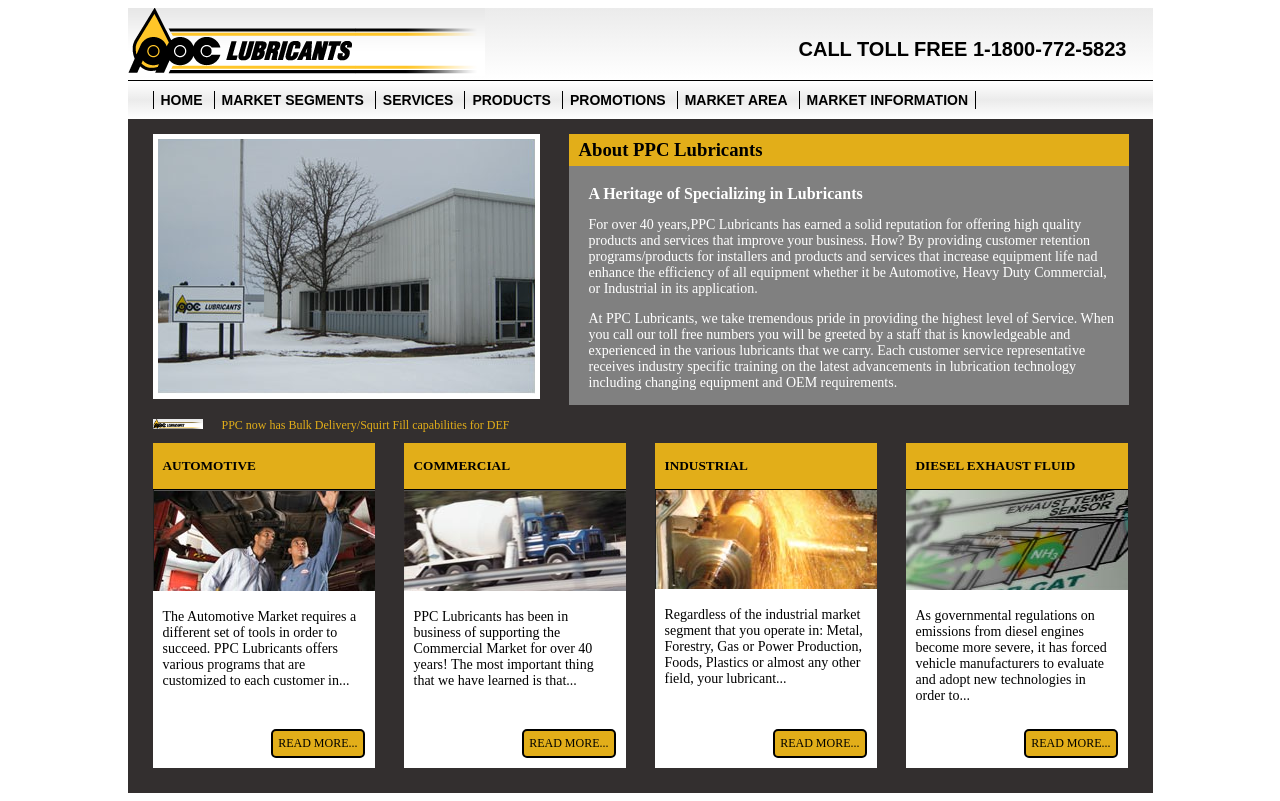
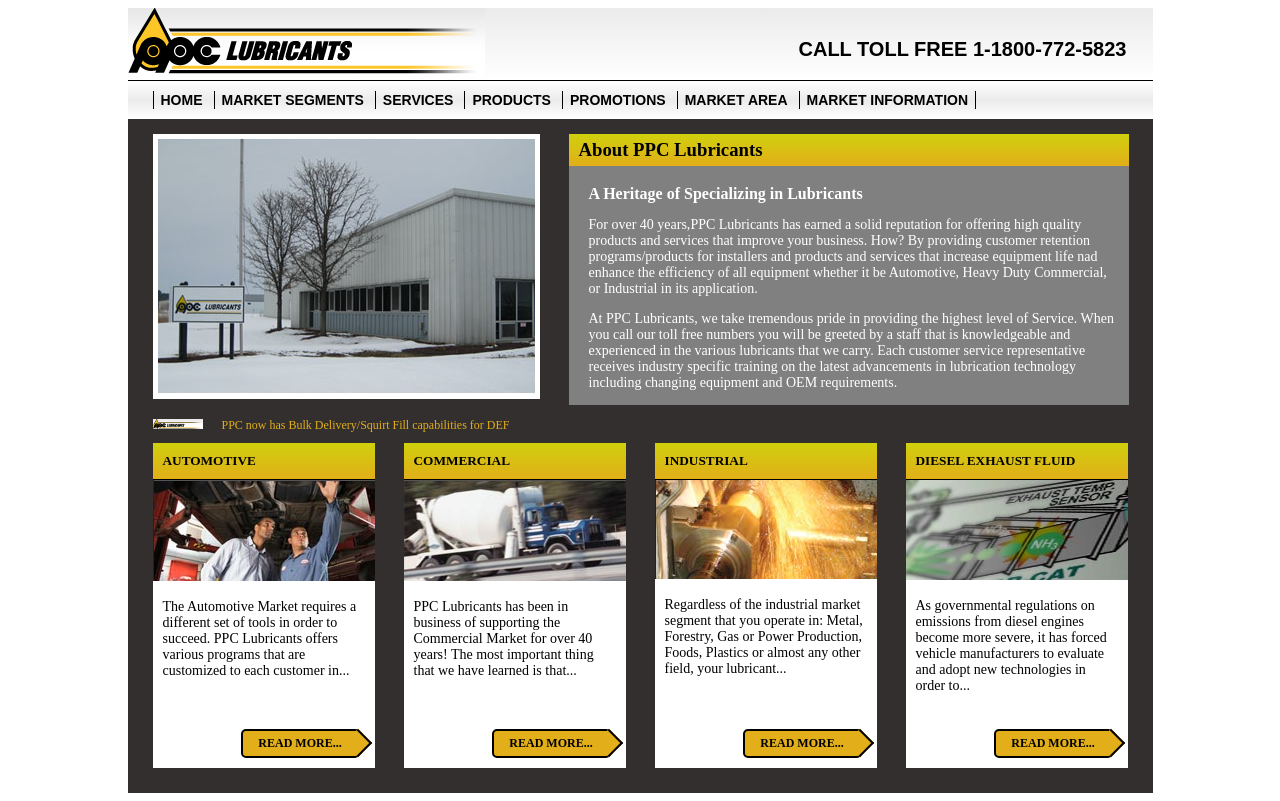
Before and after one commit to salarsen/WebFundamentals, a plain HTML site: page CSS/assignment4_ppclubricants/PPC_Lubricants.html in a window 1280 px wide. Drawn offline with Linux system fonts and the light colour scheme.

Commit message:
Final CSS PPC Lubricants assignment

```diff
--- a/CSS/assignment4_ppclubricants/PPC_Lubricants.html
+++ b/CSS/assignment4_ppclubricants/PPC_Lubricants.html
@@ -2,7 +2,7 @@
 <html lang="en">
     <head>
         <meta charset="utf-8">
-        <meta name="description" content="">
+        <meta name="description" content="A site about Lubricants">
         <title>PPC Lubricants</title>
         <link rel="stylesheet" href="style.css">
     </head>
--- a/CSS/assignment4_ppclubricants/style.css
+++ b/CSS/assignment4_ppclubricants/style.css
@@ -72,9 +72,13 @@
                 margin-top: 15px;
             }
             #aboutus h3{
-                background-color: #e2ae19;
                 padding: 5px 0px 5px 10px;
                 margin-top:0;
+                background:#e2ae19;/* For browsers that do not support gradients */
+                background:linear-gradient(#d0d00d,#e2ae19);/* standard syntax*/
+                background:-webkit-linear-gradient(#d0d00d,#e2ae19);/* For Safari 5.1 to 6.0 */
+                background:-o-linear-gradient(#d0d00d,#e2ae19);/* For Opera 11.1 to 12.0 */
+                background: -moz-linear-gradient(#d0d00d,#e2ae19); /* For Firefox 3.6 to 15 */
             }
             #aboutus h4{
                 margin: 0 0 0 0;
@@ -117,9 +121,13 @@
             padding:0 10px 0 10px;
         }
         .article h5{
-            background-color:#e2ae19;
-            padding:15px 0 15px 10px;
+            padding:10px 0 10px 10px;
             margin:0 0 0 0;
+            background:#e2ae19;/* For browsers that do not support gradients */
+            background:linear-gradient(#d0d00d,#e2ae19);/* standard syntax*/
+            background:-webkit-linear-gradient(#d0d00d,#e2ae19);/* For Safari 5.1 to 6.0 */
+            background:-o-linear-gradient(#d0d00d,#e2ae19);/* For Opera 11.1 to 12.0 */
+            background: -moz-linear-gradient(#d0d00d,#e2ae19); /* For Firefox 3.6 to 15 */
         }
         .article img{
             width:222px;
@@ -140,7 +148,21 @@
             margin-left:50px;
             margin-top:50px;
             position: absolute;
-            right:10px;
+            right:15px;
             bottom:10px;
             text-align: center;
+            width:105px;
+            font-weight: bold;
         }
+        .article a:after{
+            position:absolute;
+            top:2px;
+            right:-10px;
+            content:"";
+            height:18px;
+            width:18px;
+            background-color: #e2ae19;
+            transform: rotate(45deg);
+            border-right:2px solid black;
+            border-top:2px solid black;
+        }
```
